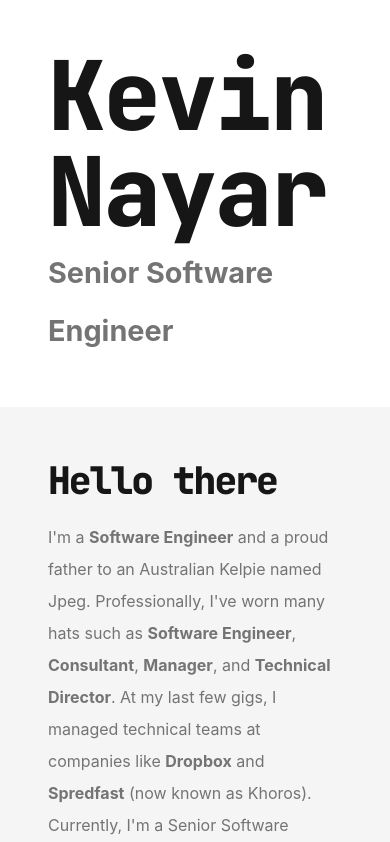
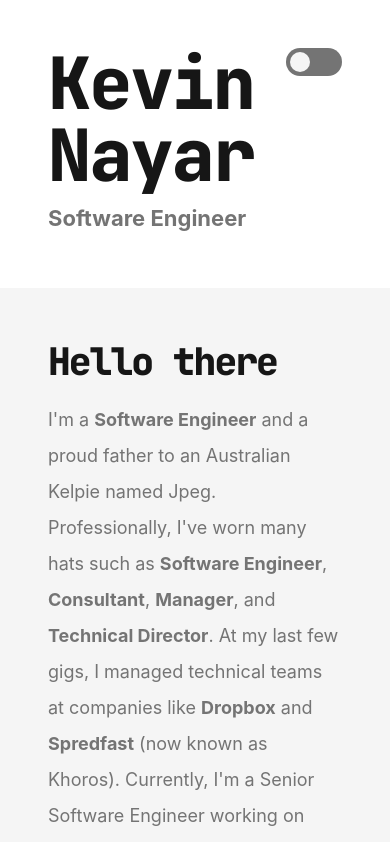
Before and after one commit to kevinnayar/kevinnayardotcom, a Next.js app: page / in a window 390 px wide. Shown: the top 842 px of the page. Built offline with nearby package versions, Linux system fonts and the light colour scheme.

Commit message:
theme switcher

```diff
--- a/components/Header/Header.tsx
+++ b/components/Header/Header.tsx
@@ -1,7 +1,10 @@
+import ThemeSwitcher from '../ThemeSwitcher/ThemeSwitcher';
+
 const Header = () => (
   <header className="header">
     <h1>Kevin Nayar</h1>
-    <p>Senior Software Engineer</p>
+    <p>Software Engineer</p>
+    <ThemeSwitcher />
   </header>
 );
 
--- /dev/null
+++ b/components/ThemeSwitcher/ThemeSwitcher.tsx
@@ -0,0 +1,42 @@
+import { useState, useEffect } from 'react';
+
+type ThemeType = 'dark' | 'light';
+
+function useTheme(key: string, fallback: ThemeType = 'light') {
+  const [theme, setTheme] = useState<null | ThemeType>();
+
+  const set = (newTheme: ThemeType) => {
+    setTheme(newTheme);
+    window.localStorage.setItem(key, newTheme);
+    document.body.setAttribute('data-theme', newTheme);
+  };
+
+  useEffect(() => {
+    const exisingTheme = window.localStorage.getItem(key) as ThemeType;
+    const defaultTheme = exisingTheme || fallback;
+    set(defaultTheme);
+  // eslint-disable-next-line react-hooks/exhaustive-deps
+  }, []);
+
+  const toggle = () => {
+    const newTheme = theme === 'light' ? 'dark' : 'light';
+    set(newTheme);
+  };
+
+  return {
+    theme,
+    toggle,
+  };
+}
+
+const ThemeSwitcher = () => {
+  const { theme, toggle } = useTheme('__kaynay_theme__');
+
+  return (
+    <div className={`theme-switcher theme-switcher__${theme}`} onClick={toggle}>
+      <div className="theme-switcher-button" />
+    </div>
+  );
+};
+
+export default ThemeSwitcher;
--- a/styles/global.scss
+++ b/styles/global.scss
@@ -62,6 +62,39 @@ p {
   }
 }
 
+.theme-switcher {
+  position: absolute;
+  right: 5rem;
+  top: 3rem;
+  width: 56px;
+  height: 28px;
+  background: var(--color-mid);
+  border-radius: 14px;
+  cursor: pointer;
+
+  &-button {
+    width: 20px;
+    height: 20px;
+    margin: 4px;
+    border-radius: 50%;
+    transition: .375s;
+    background: var(--color-light);
+  }
+
+  &__light {
+    .theme-switcher-button {
+      background: var(--color-light);
+    }
+  }
+
+  &__dark {
+    .theme-switcher-button {
+      background: var(--color-dark);
+      transform: translateX(28px);
+    }
+  }
+}
+
 .content {
   padding: 3rem 0 10rem 5rem;
   background: var(--color-light);
@@ -98,6 +131,19 @@ p {
   text-decoration: line-through;
 }
 
+[data-theme="dark"] {
+  background: var(--color-dark);
+  h1, h2 {
+    color: var(--color-light);
+  }
+  .content {
+    background: black;
+  }
+  .contact-links a:hover {
+    color: var(--color-light);
+  }
+}
+
 @media screen and (max-width: 960px) {
   h1 {
     font-size: 6.75rem;
@@ -108,32 +154,35 @@ p {
   p {
     font-size: 1.125rem;
   }
+  .content {
+    padding: 3rem 5rem 10rem;
+  }
   .section {
-    max-width: 560px;
+    max-width: 100%;
   }
 }
 
 @media screen and (max-width: 700px) {
   h1 {
-    font-size: 6rem;
+    font-size: 5rem;
   }
   .header {
-    max-width: 100%;
-    margin: 0 auto;
+    max-width: 420px;
     padding: 3rem;
     p {
       margin: 0;
+      font-size: 1.375rem;
     }
+  }
+  .theme-switcher {
+    right: 3rem;
   }
   h2 {
     font-size: 2.375rem;
   }
-  p {
-    font-size: 1rem;
-  }
   .section {
     max-width: 100%;
-    margin: 0 auto;
+    margin: 0 auto 4rem;
   }
   .content {
     padding: 3rem 3rem 10rem;
@@ -145,3 +194,12 @@ p {
     }
   }
 }
+
+@media screen and (max-width: 420px) {
+  h1 {
+    font-size: 4.5rem;
+  }
+  .header {
+    max-width: 100%;
+  }
+}
```
